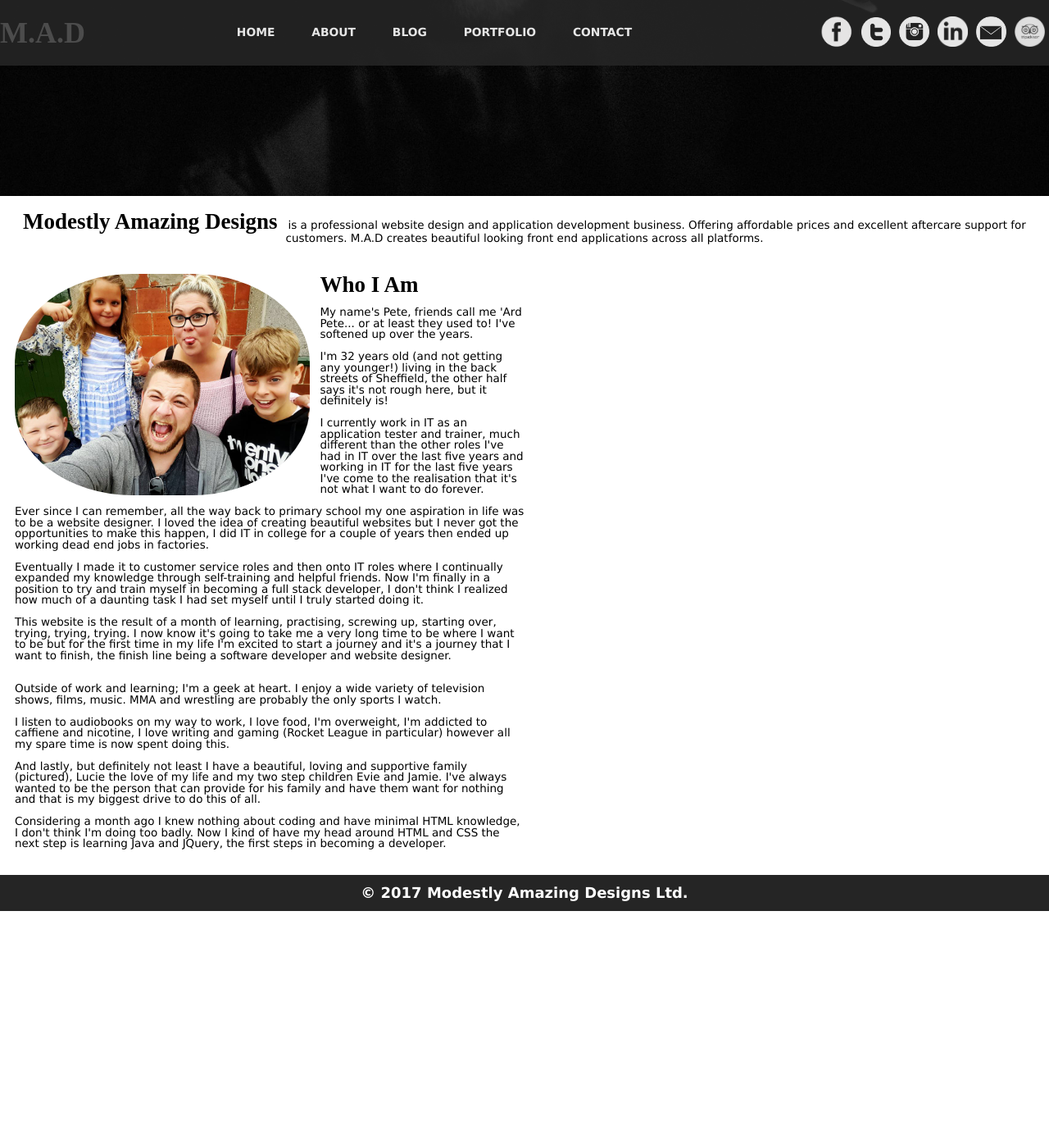
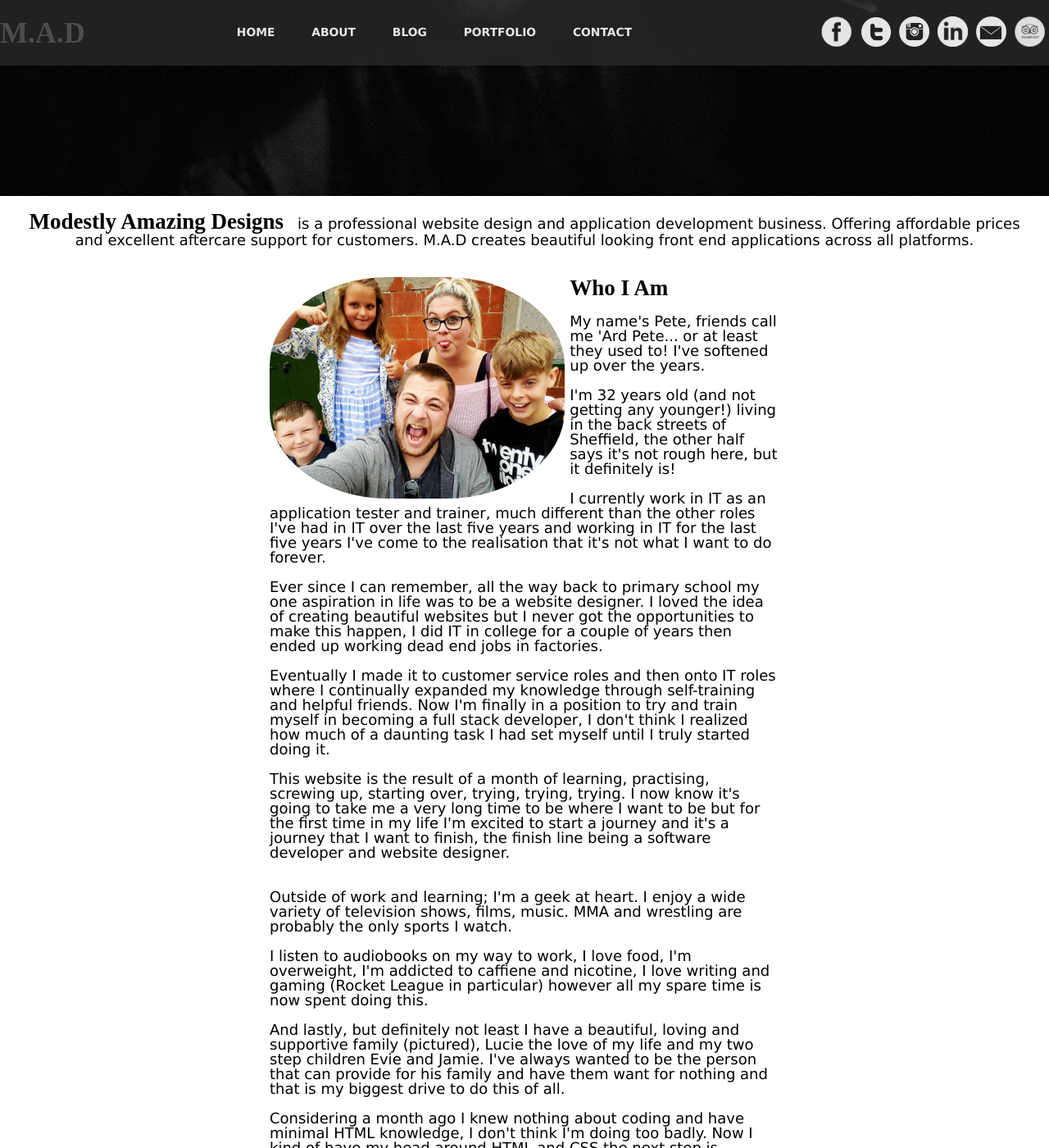
Before and after one commit to ArdPete/ardpete.github.io, a Jekyll site: the page about.html, which Jekyll copies as it is, in a window 1280 px wide and 1400 px high, scrolled down 571 px. Shown: the whole window at 82% size. Built offline with Jekyll 4.4.1, drawn with Linux system fonts in a browser that asks for light colours; comment, search, counter and statistics services are not loaded; before the commit the page ends 1682 px from its top, so only the background shows below that.

Commit message:
Add files via upload

```diff
--- a/about.html
+++ b/about.html
@@ -40,9 +40,10 @@
 		<br /><br /></center>
 
 		<div class="clearfix">
+		<div id="desc">
+		<div class="desc">
 		<img class="familyphoto" src="images/family.jpg">
 
-		<div class="desc">
 		<p class="bodytext"><span id="madtext">Who I Am</span><br /><br />My name's Pete, friends call me 'Ard Pete... or at least they used to! I've softened up over the years.<br /><br />
 		I'm 32 years old (and not getting any younger!) living in the back streets of Sheffield, the other half says it's not rough here, but it definitely is!<br /><br />
 		I currently work in IT as an application tester and trainer, much different than the other roles I've had in IT over the last five years and working in IT for the last five years I've come to the realisation that it's not what I want to do forever.<br /><br />
@@ -56,7 +57,7 @@
 
 		</p>
 
-		</div></div></div>
+		</div></div></div></div>
 
 
     </section>
--- a/style.css
+++ b/style.css
@@ -177,7 +177,7 @@ color: #fff;
 font-family: Verdana;
 font-weight: bold;
 justify-content: center;
-top: 0.5rem;
+
 }
 
 
@@ -199,7 +199,7 @@ top: 0.5rem;
   justify-content: center;
   align-items: left;
   height: 45rem;
-  background: url("/images/about.jpg") center center no-repeat;
+  background: url("about.jpg") center center no-repeat;
   background-size: cover;
   width: 100%;
 
@@ -231,7 +231,7 @@ top: 0.5rem;
 
 .bodytext {
 	font-family: "Exo 2", verdana, sans-serif;
-	font-size: 0.75rem;
+	font-size: 1rem;
 
 }
 
@@ -245,19 +245,25 @@ top: 0.5rem;
 position: relative;
 border-radius: 40%;
 width: 20rem;
+display: inline-block;
+margin-right: 1%;
+
 float: left;
-margin-right: 1%;
-margin-bottom: 1%;
 }
 
 .desc {
 	position: relative;
+	display: inline-block;
 	width: 50%;
-
+	left: 25%;
 }
 
+#desc {
 
+	width: 100%;
 
+justify-content: space-around;
+}
 
 
 
```
